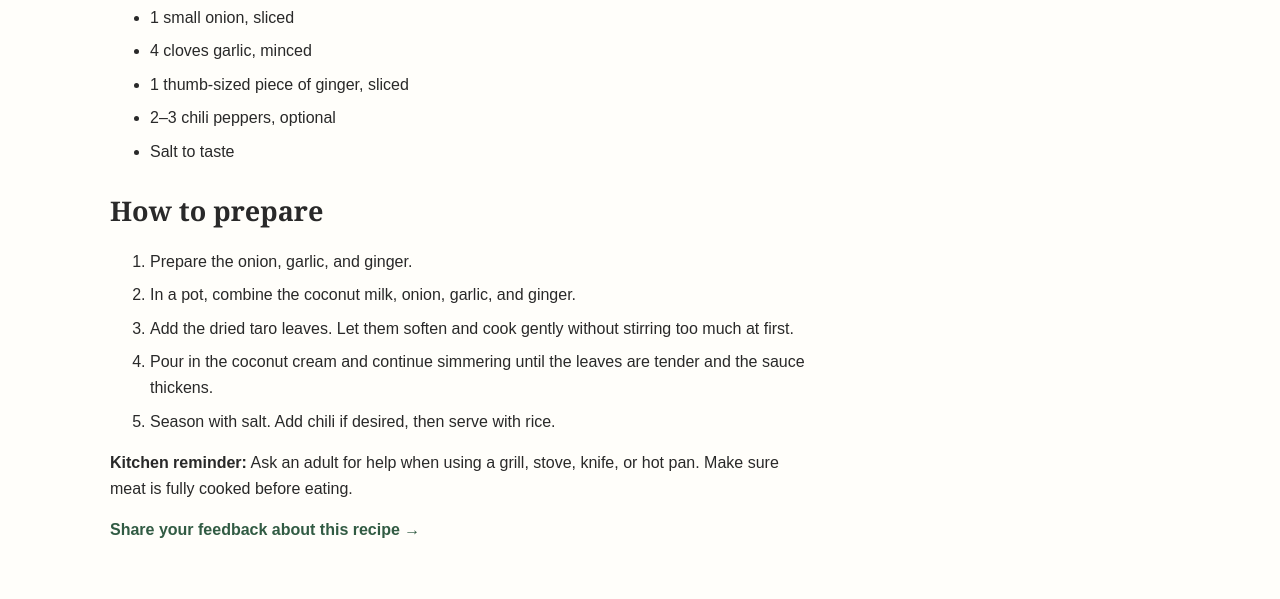
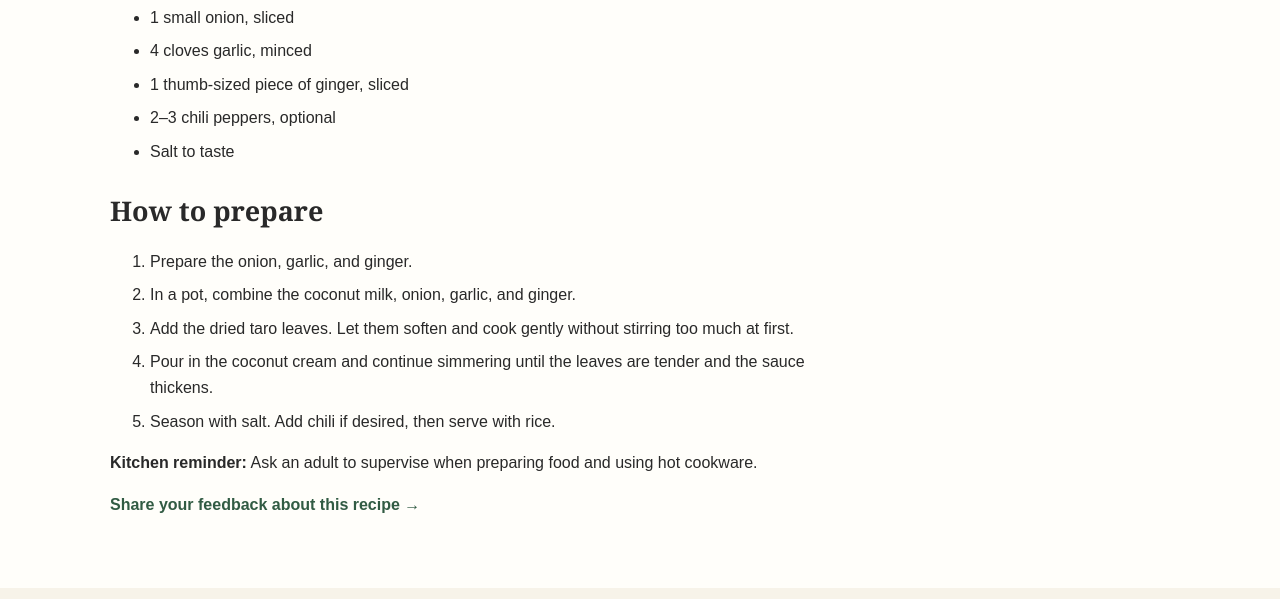
Before and after one commit to adrianpogi259-debug/my-filipino-recipes, a plain HTML site: page recipes/laing.html in a window 1280 px wide. Shown: the part 1178-1777 px from the top of the page. Drawn offline with Linux system fonts and the light colour scheme.

Commit message:
Clarify recipe-specific kitchen safety note

```diff
--- a/recipes/laing.html
+++ b/recipes/laing.html
@@ -39,7 +39,7 @@
         <ul><li>2 cups dried taro leaves</li><li>2 cups coconut milk</li><li>1 cup coconut cream</li><li>1 small onion, sliced</li><li>4 cloves garlic, minced</li><li>1 thumb-sized piece of ginger, sliced</li><li>2–3 chili peppers, optional</li><li>Salt to taste</li></ul>
         <h2>How to prepare</h2>
         <ol><li>Prepare the onion, garlic, and ginger.</li><li>In a pot, combine the coconut milk, onion, garlic, and ginger.</li><li>Add the dried taro leaves. Let them soften and cook gently without stirring too much at first.</li><li>Pour in the coconut cream and continue simmering until the leaves are tender and the sauce thickens.</li><li>Season with salt. Add chili if desired, then serve with rice.</li></ol>
-        <p><strong>Kitchen reminder:</strong> Ask an adult for help when using a grill, stove, knife, or hot pan. Make sure meat is fully cooked before eating.</p>
+        <p><strong>Kitchen reminder:</strong> Ask an adult to supervise when preparing food and using hot cookware.</p>
         <p><a class="text-link" href="../feedback.html">Share your feedback about this recipe →</a></p>
       </div>
       <aside class="recipe-aside">
```
